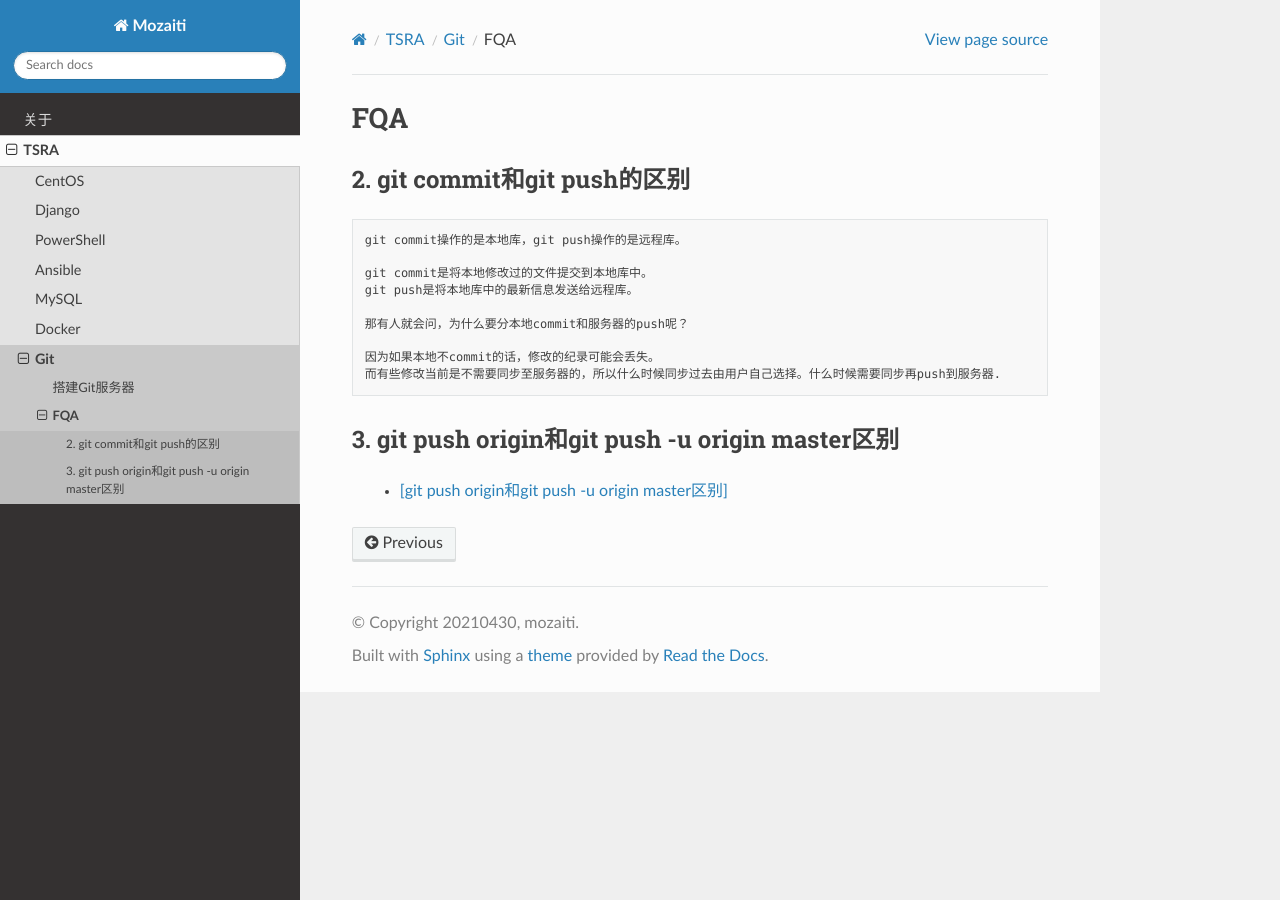
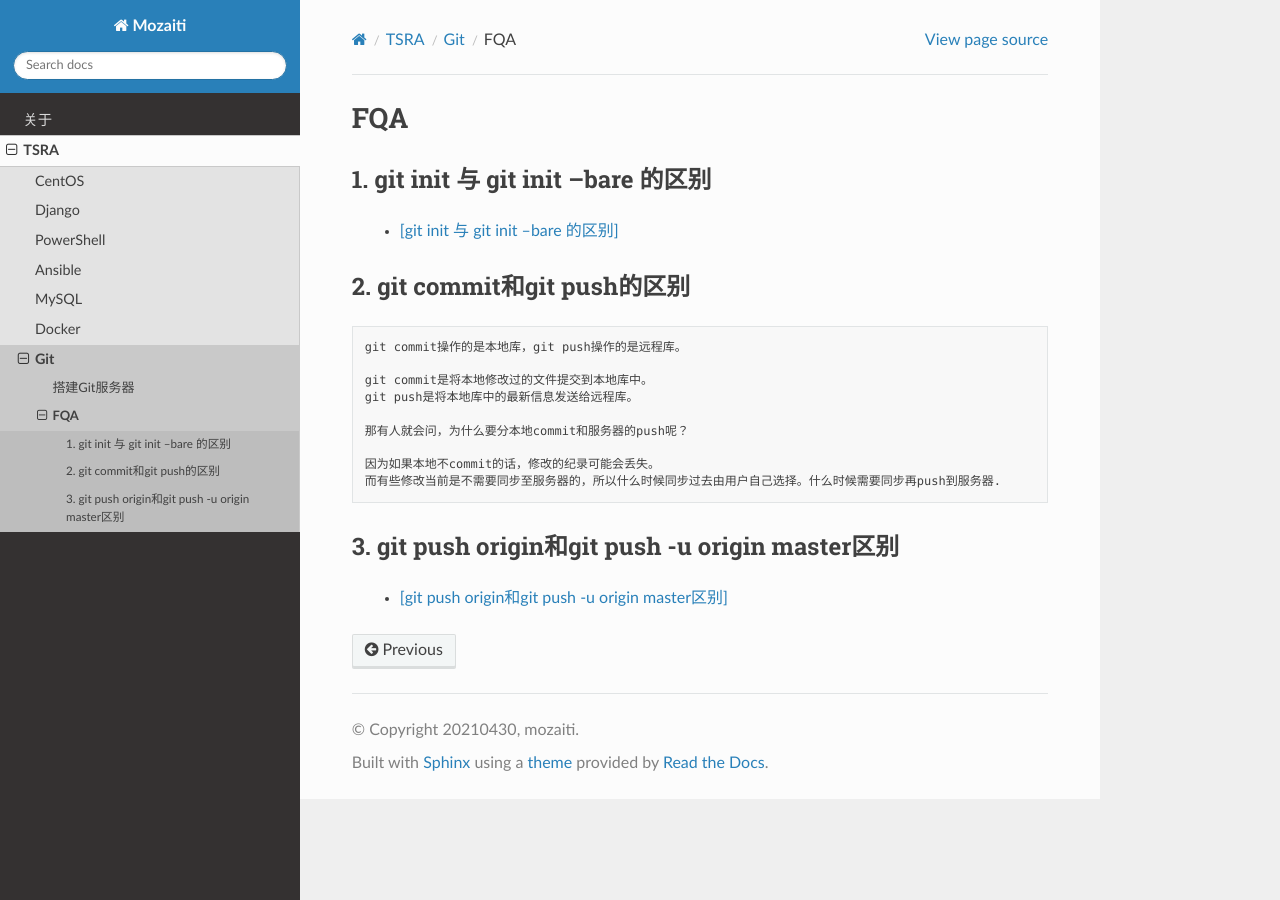
Before and after one commit to timhuang5129/mozaiti, a Sphinx documentation site: the page built from source/tsra/git/docs/fqa.rst, in a window 1280 px wide. Built offline with Sphinx 7.4.7 and the Read the Docs theme 2.0.0, drawn with Linux system fonts in a browser that asks for light colours; pages that are not in the unit, such as notebooks, are missing from menus.

Commit message:
Update fqa.rst

```diff
--- a/source/tsra/git/docs/fqa.rst
+++ b/source/tsra/git/docs/fqa.rst
@@ -1,6 +1,10 @@
 FQA
 =======
 
+1. git init 与 git init --bare 的区别
+---------------------------------------
+
+ - `[git init 与 git init --bare 的区别] <https://www.cnblogs.com/langren1992/p/10161538.html>`_
 
 2. git commit和git push的区别
 --------------------------------
```
